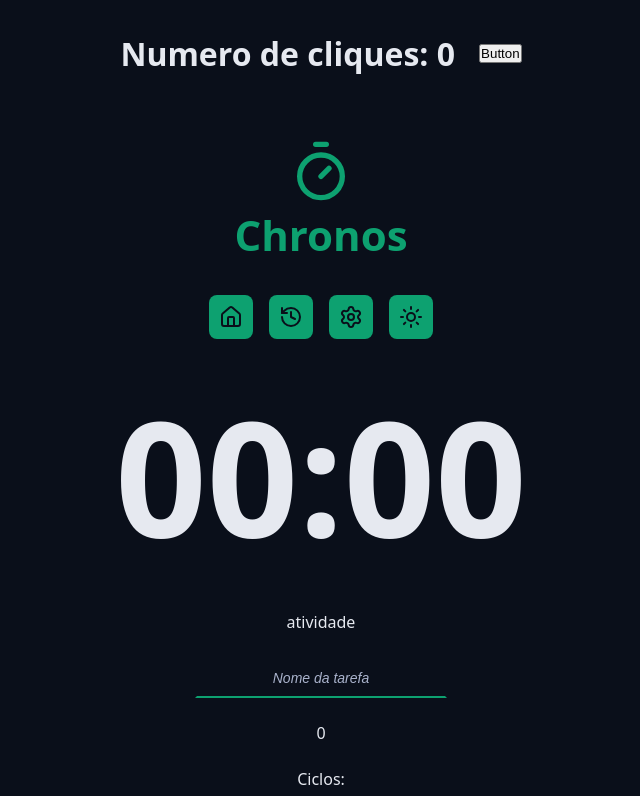
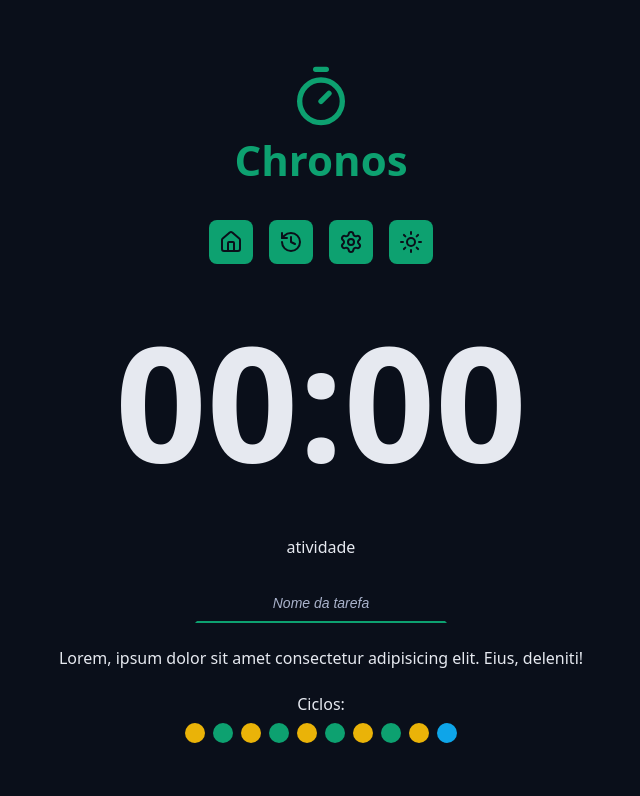
Before and after one commit to rookie-leo/chronos-pomodor, a React (Vite) app: page / in a window 1280 px wide. Shown: the top 796 px of the page, without its empty margins (319-959 px from the left). Built offline with nearby package versions, Linux system fonts and the light colour scheme.

Commit message:
Capturando o evento de clique em link com preventDefault para tema claro escuro

```diff
--- a/index.html
+++ b/index.html
@@ -1,5 +1,5 @@
 <!doctype html>
-<html lang="en">
+<html lang="pt-br" data-theme="dark">
   <head>
     <meta charset="UTF-8" />
     <link rel="icon" type="image/svg+xml" href="/vite.svg" />
--- a/src/App.tsx
+++ b/src/App.tsx
@@ -10,22 +10,9 @@ import { Cycles } from './components/Cycles';
 import { DefaultButton } from './components/DefaultButton';
 import { PlayCircleIcon, StopCircleIcon } from 'lucide-react';
 import { Footer } from './components/Footer';
-import { Heading } from './components/Heading';
-import { useState } from 'react';
 
 export function App() {
-     const [numero, setNumero] = useState(0);
-
-    function handleClick() {
-        setNumero(prevState => prevState + 1)
-    }
-
     return <>
-        <Heading>
-            Numero de cliques: {numero}
-            <button onClick={handleClick}>Button</button>
-        </Heading>
-
         <Container>
             <Logo />
         </Container>
@@ -50,7 +37,7 @@ export function App() {
                 </div>
 
                 <div className='formRow'>
-                    <p>{numero}</p>
+                    <p>Lorem, ipsum dolor sit amet consectetur adipisicing elit. Eius, deleniti!</p>
                 </div>
 
                 <div className='formRow'>
--- a/src/components/Menu/index.tsx
+++ b/src/components/Menu/index.tsx
@@ -1,23 +1,55 @@
 import { HistoryIcon, HouseIcon, SettingsIcon, SunIcon } from 'lucide-react'
 import styles from './styles.module.css'
+import { useState } from 'react'
 
+type AvailableThemes = 'dark' | 'light';
 
 export function Menu() {
-    return <div className={styles.menu}>
-        <a className={styles.menuLink} href='#'>
+    const [theme, setTheme] = useState<AvailableThemes>('dark')
+
+    function toggleTheme(event: React.MouseEvent<HTMLAnchorElement, MouseEvent>) {
+        event.preventDefault(); //Não muda de pagina ao clicar no link
+        console.log("Troca trocando...")
+    }
+
+    return (
+        <div className={styles.menu}>
+            <a
+                className={styles.menuLink}
+                href='#'
+                aria-label='Home'
+                title='Ir para home'
+            >
                 <HouseIcon />
             </a>
 
-        <a className={styles.menuLink} href='#'>
+            <a
+                className={styles.menuLink}
+                href='#'
+                aria-label='Histórico'
+                title='Ver historico'
+            >
                 <HistoryIcon />
             </a>
 
-        <a className={styles.menuLink} href='#'>
+            <a
+                className={styles.menuLink}
+                href='#'
+                aria-label='Configurações'
+                title='Ir para configurações'
+            >
                 <SettingsIcon />
             </a>
 
-        <a className={styles.menuLink} href='#'>
+            <a
+                className={styles.menuLink}
+                href='#'
+                aria-label='Tema'
+                title='Mudar tema claro/escuro'
+                onClick={toggleTheme}
+            >
                 <SunIcon />
             </a>
         </div>
+    )
 }
--- a/src/styles/theme.css
+++ b/src/styles/theme.css
@@ -35,3 +35,21 @@
     --disabled: #555f7d;
     --text-disabled: #aab3cc;
 }
+
+:root[data-theme='light'] {
+    --gray-100: #0a0f1a;
+    --gray-200: #181f2e;
+    --gray-300: #272f43;
+    --gray-400: #363d56;
+    --gray-500: #aab3cc;
+    --gray-600: #aab3cc;
+    --gray-700: #aab3cc;
+    --gray-800: #cdd3e1;
+    --gray-900: #e6e9f0;
+
+    --text-default: #0a0f1a;
+    --text-muted: #272f43;
+
+    --link-color: #0b8a60;
+    --link-hover: #065f46;
+}
```
Lines whose indentation alone changed are shown as unchanged.
